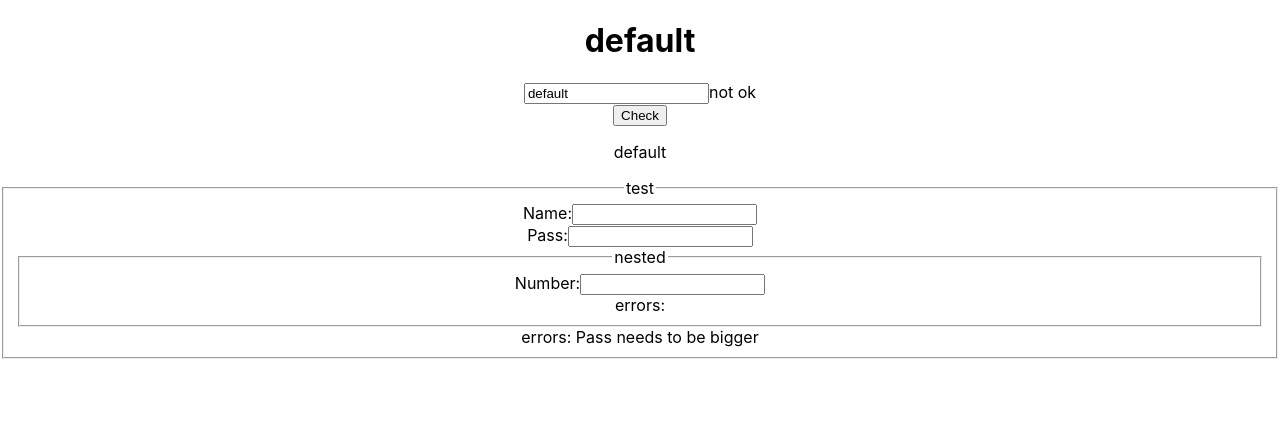
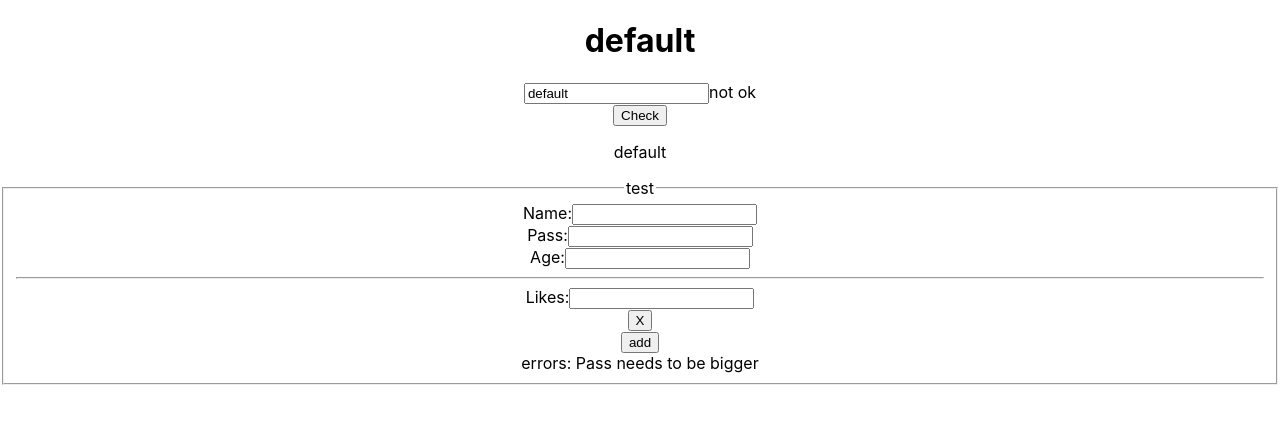
Before and after one commit to e-e-e/forms, a React (Create React App) app: page / in a window 1280 px wide. Shown: the top 424 px of the page. Built offline with nearby package versions, Linux system fonts and the light colour scheme.

Commit message:
add conditional fields, and removal of repeated fields

```diff
--- a/src/App.tsx
+++ b/src/App.tsx
@@ -46,20 +46,26 @@ const formSchema: FormSchema = {
   fields: [
     { type: 'text', key: 'name', name: 'Name' },
     { type: 'text', key: 'pass', name: 'Pass' },
+    { type: 'number', key: 'age', name: 'Age' },
     {
-      type: 'group',
-      key: 'nested',
-      name: 'nested',
-      validation: [],
-      fields: [{ type: 'number', key: 'number', name: 'Number' }],
+      type: 'repeatable',
+      name: 'rr',
+      key: 'rr',
+      field: { type: 'text', key: 'likes', name: 'Likes' },
     },
-    // { type: 'number', key: 'age', name: 'Age' },
-    // {
-    //   type: 'repeatable',
-    //   name: 'rr',
-    //   key: 'rr',
-    //   field: { type: 'text', key: 'likes', name: 'Likes' },
-    // },
+    {
+      type: 'conditional',
+      key: 'cub',
+      name: 'con',
+      conditions: [{ expression: 'LEN name IS 2' }],
+      field: {
+        type: 'group',
+        key: 'nested',
+        name: 'nested',
+        validation: [],
+        fields: [{ type: 'number', key: 'number', name: 'Number' }],
+      },
+    },
   ],
   // validations: [{ func: '=', args: ['#test.name'] }],
   // types of validation
--- a/src/Form/FormComponent.tsx
+++ b/src/Form/FormComponent.tsx
@@ -1,5 +1,6 @@
 import React, { DependencyList, useMemo } from 'react'
 import {
+  ConditionalInputState,
   createStateFromSchema,
   FormSchema,
   InputState,
@@ -16,7 +17,7 @@ function useAction<T extends (...args: any[]) => any>(callback: T, deps: Depende
 }
 
 const Errors = observer(({ input }: { input: InputStateGroup }) => {
-  return <>errors: {input.errors}</>
+  return <>errors: {input.errors.join(',')}</>
 })
 
 const InputGroup = ({ input }: { input: InputStateGroup }) => {
@@ -67,16 +68,26 @@ const RepeatableInput = observer(({ input }: { input: RepeatableInputState }) =>
     <div>
       <hr />
       {input.fields.map((field, index) => {
-        console.log('ok')
-        return <FormElement key={`${field.key}:${index}`} input={field} />
+        return (
+          <div>
+            <FormElement key={`${field.key}:${index}`} input={field} />
+            <button onClick={() => input.remove(index)}>X</button>
+          </div>
+        )
       })}
       <button onClick={input.add}>add</button>
     </div>
   )
 })
 
+const ConditionalInput = observer(({ input }: { input: ConditionalInputState }) => {
+  return <div>{input.field && <FormElement input={input.field} />}</div>
+})
+
 const FormElement = ({ input }: { input: InputState }) => {
   switch (input.type) {
+    case 'conditional':
+      return <ConditionalInput input={input} />
     case 'group':
       return <InputGroup input={input} />
     case 'repeatable':
--- a/src/Form/form.ts
+++ b/src/Form/form.ts
@@ -1,10 +1,9 @@
-import { observable } from '../observables/observable_object'
+import { merge, observable } from '../observables/observable_object'
 import { ObservableValue } from '../observables/observable_value'
 import { computed } from '../observables/computed'
 import { createObservableArray } from '../observables/observable_array'
 import { action } from '../observables/action'
-import { createValidatorFromExpression } from './validations'
-import { observer } from '../observables/observer'
+import { createExpression, createValidatorFromExpression } from './validations'
 
 export type FormSchema = FieldGroup
 
@@ -12,21 +11,21 @@ type CommonField = { key: string; name: string }
 type TextField = CommonField & { type: 'text' }
 type NumberField = CommonField & { type: 'number' }
 
-type Condition = {}
+type Condition = { expression: string }
 
 type Validation = {
   expression: string
   message: string
 }
 
-type ConditionalField = CommonField & { type: 'conditional'; condition: Condition; field: Field }
+type ConditionalField = CommonField & { type: 'conditional'; conditions: Condition[]; field: Field }
 type RepeatableField = CommonField & { type: 'repeatable'; field: Field }
 type FieldGroup = CommonField & {
   type: 'group'
   fields: Field[]
   validation: Validation[]
 }
-export type Field = TextField | NumberField | FieldGroup | RepeatableField // | ConditionalField
+export type Field = TextField | NumberField | FieldGroup | RepeatableField | ConditionalField
 
 type InputStateCommon = {
   dirty: boolean
@@ -35,21 +34,31 @@ type InputStateCommon = {
 }
 export type TextInputState = InputStateCommon & TextField & { value: string }
 export type NumberInputState = InputStateCommon & NumberField & { value: number }
-export type InputState = InputStateGroup | TextInputState | NumberInputState | RepeatableInputState
+export type InputState =
+  | InputStateGroup
+  | TextInputState
+  | NumberInputState
+  | RepeatableInputState
+  | ConditionalInputState
 export type InputStateGroup = Omit<FieldGroup, 'fields'> & {
   fields: { [keyof: string]: InputState }
   errors: string[]
 }
-export type RepeatableInputState = RepeatableField & { fields: InputState[]; add: () => void }
+export type RepeatableInputState = RepeatableField & {
+  fields: InputState[]
+  add: () => void
+  remove: (index: number) => void
+}
+export type ConditionalInputState = Omit<ConditionalField, 'field'> & { field?: InputState }
 
-function fieldToInputState(field: Field): InputState {
+function fieldToInputState(field: Field, parent: ParentState): InputState {
   switch (field.type) {
     case 'group':
-      return createGroupInputState(field)
-    // case 'conditional':
-    //   return createConditionalInputState(field);
+      return createGroupInputState(field, parent)
+    case 'conditional':
+      return createConditionalInputState(field, parent)
     case 'repeatable':
-      return createRepeatableInputState(field)
+      return createRepeatableInputState(field, parent)
     case 'number':
       return createNumberInputState(field)
     case 'text':
@@ -80,52 +89,67 @@ const createNumberInputState = (field: NumberField): NumberInputState => {
   })
 }
 
-const createRepeatableInputState = (field: RepeatableField): RepeatableInputState => {
-  const fields = createObservableArray([fieldToInputState(field.field)])
+const createRepeatableInputState = (
+  field: RepeatableField,
+  parent: ParentState,
+): RepeatableInputState => {
+  const fields = createObservableArray([fieldToInputState(field.field, parent)])
   return observable({
     ...field,
     fields,
-    add: action(() => fields.push(fieldToInputState(field.field))),
+    add: action(() => fields.push(fieldToInputState(field.field, parent))),
+    remove: action((index: number) => {
+      console.log('remove')
+      fields.splice(index, 1)
+      console.log(fields)
+    }),
   })
 }
 
-const createGroupInputState = (group: FieldGroup): InputStateGroup => {
+const createConditionalInputState = (
+  field: ConditionalField,
+  parent: ParentState,
+): ConditionalInputState => {
+  // root state
+  // create a condition...
+  const conditions = field.conditions.map((c) => createExpression(c.expression))
+  const state = fieldToInputState(field.field, parent)
+  const optionalField = computed(() => {
+    if (conditions.every((exp) => parent.fields && exp(parent.fields))) {
+      return state
+    }
+    return undefined
+  })
+  observable(() => {
+    Object.keys(parent.fields || {})
+  })
+  return observable({
+    ...field,
+    field: optionalField,
+  })
+}
+
+type ParentState = Omit<InputStateGroup, 'fields' | 'errors'> &
+  Partial<Pick<InputStateGroup, 'fields' | 'errors'>>
+
+const createGroupInputState = (group: FieldGroup, parent?: ParentState): InputStateGroup => {
+  const rootState = observable<ParentState>({ ...group, fields: undefined, errors: undefined })
   // create new validator based on field
   const validators = group.validation.map((v) =>
     createValidatorFromExpression(v.expression, v.message),
   )
   const fields = group.fields.reduce<InputStateGroup['fields']>((acc, cur) => {
-    acc[cur.key] = fieldToInputState(cur)
+    acc[cur.key] = fieldToInputState(cur, parent || rootState)
     return acc
   }, {})
   const errors = computed(() => {
-    console.log('running')
     const ok = validators
       .map((validate) => validate(fields))
       .filter((a): a is string => typeof a === 'string')
-    console.log('ok')
     return ok
   })
-  observer(() => {
-    console.log('errors', errors.get())
-  })
-  // listen to changes on fields...
-  return observable({
-    ...group,
-    fields: fields,
-    errors,
-  })
+  return merge(rootState, { fields, errors }) as InputStateGroup
 }
-//
-// function fieldGroupToInputStateGroup(group: FieldGroup): InputStateGroup {
-//   return {
-//     ...group,
-//     fields: group.fields.reduce<InputStateGroup['fields']>((acc, cur) => {
-//       acc[cur.key] = fieldToInputState(cur)
-//       return acc
-//     }, {}),
-//   }
-// }
 
 export function createStateFromSchema(schema: FormSchema): InputStateGroup {
   return createGroupInputState(schema)
--- a/src/Form/validations.ts
+++ b/src/Form/validations.ts
@@ -270,9 +270,13 @@ function parseArgument(tokens: Token[]): ASTNode {
   throw new Error('Unexpected token')
 }
 
+export function createExpression(expression: string) {
+  const ast = parse(expression)
+  return processAstNode(ast)
+}
+
 export function createValidatorFromExpression(expression: string, message: string) {
   const ast = parse(expression)
-  console.log(ast)
   const fn = processAstNode(ast)
   return (state: InputStateGroup['fields']) => (fn(state) ? undefined : message)
 }
--- a/src/observables/action.ts
+++ b/src/observables/action.ts
@@ -14,6 +14,7 @@ function endBatch() {
 export function action<T extends (...args: any) => any>(fn: T): T {
   return ((...args) => {
     startBatch()
+    console.log('start action')
     let error: any
     try {
       return fn(...args)
@@ -21,6 +22,7 @@ export function action<T extends (...args: any) => any>(fn: T): T {
       error = e
       console.error(e)
     } finally {
+      console.log('end action')
       endBatch()
     }
     throw error
--- a/src/observables/global_state.ts
+++ b/src/observables/global_state.ts
@@ -45,6 +45,7 @@ export const globalState: GlobalState = {
 const MAX_ITERATIONS = 100
 export function runReactions() {
   const reactions = globalState.pendingReactions
+  console.log('pending', globalState.pendingReactions)
   let iterations = 0
   while (reactions.length > 0) {
     iterations++
--- a/src/observables/observable_array.ts
+++ b/src/observables/observable_array.ts
@@ -25,6 +25,7 @@ class ObservableArrayManager<T> extends ObservableAtom {
   }
 
   setArrayLength(length: number) {
+    this.emitChanged()
     this.values.length = length
   }
 }
@@ -40,10 +41,6 @@ const proxyHandler = {
     }
     if (typeof name === 'string' && !isNaN(name as any)) {
       return manager.get(parseInt(name))
-    }
-    if (name === 'map') {
-      console.log(manager.values)
-      manager.observed()
     }
     // Reflect.get(target, name) //
     return (target as any)[name]
--- a/src/observables/observable_object.ts
+++ b/src/observables/observable_object.ts
@@ -164,3 +164,21 @@ export function observable<T extends object>(target: T): WithPropsAsAccessors<T>
   }
   return new Proxy<ObservableObject<T>>(object, proxyHandler) as WithPropsAsAccessors<T>
 }
+
+export function merge<T extends object, S extends object>(
+  target: T,
+  source: S,
+): WithPropsAsAccessors<T & S> {
+  // TODO: make this more robust, what if target is not observable yet?
+  const manager = getManager(target as ObservableObject<T>)
+  for (const [key, value] of Object.entries(source)) {
+    if (value instanceof ObservableValue) {
+      manager.addExistingObservableProp(key, value)
+    } else if (value instanceof ComputedValue) {
+      manager.addExistingObservableProp(key, value)
+    } else {
+      manager.addObservableProp(key, value)
+    }
+  }
+  return target as WithPropsAsAccessors<T & S>
+}
--- a/src/observables/observer_component.tsx
+++ b/src/observables/observer_component.tsx
@@ -8,6 +8,7 @@ function useForceUpdate() {
   }, [])
 }
 
+// TODO: handle unwatching when unmounted.
 export function observer<T extends {}>(
   Component: React.FunctionComponent<T>,
 ): React.FunctionComponent<T> {
```
Also changed, not shown: 1 other file (tests, documents, lock files or other folders).
